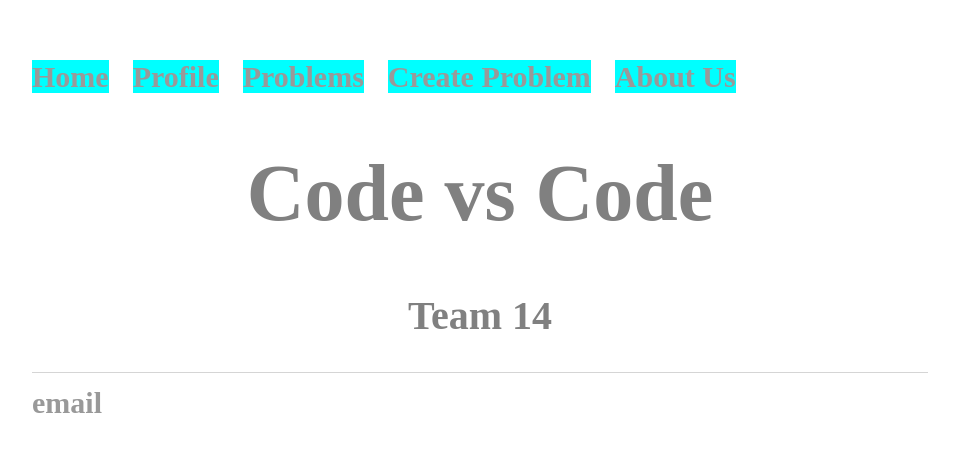
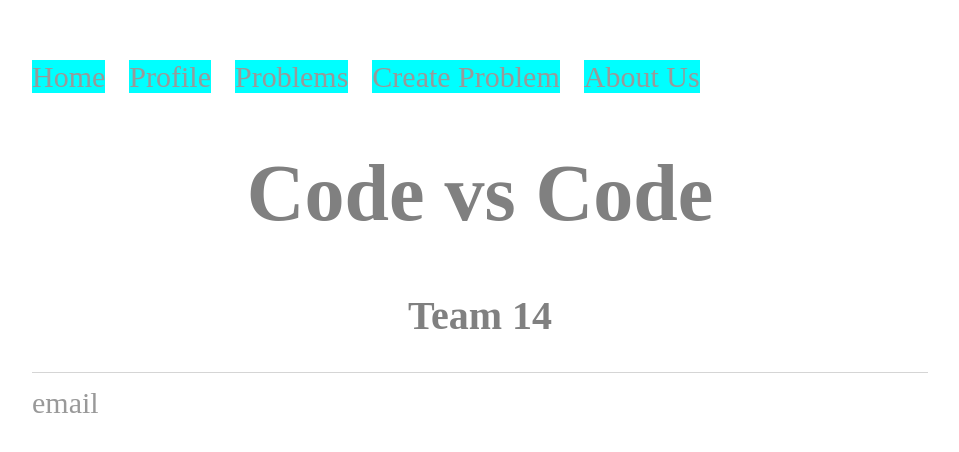
Before and after one commit to rramakrishnan246/rramakrishnan246.github.io, a Jekyll site: the page built from index.html, in a window 1280 px wide. Shown: the top 452 px of the page, without its empty margins (160-1119 px from the left). Built offline with Jekyll 4.4.1, drawn with Linux system fonts in a browser that asks for light colours.

Commit message:
Update main.css

```diff
--- a/css/main.css
+++ b/css/main.css
@@ -4,8 +4,6 @@ body {
 }
 nav ul, footer ul {
     padding: 0px;
-    list-style: none;
-    font-weight: bold;
 }
 
 nav ul li, footer ul li {
```
